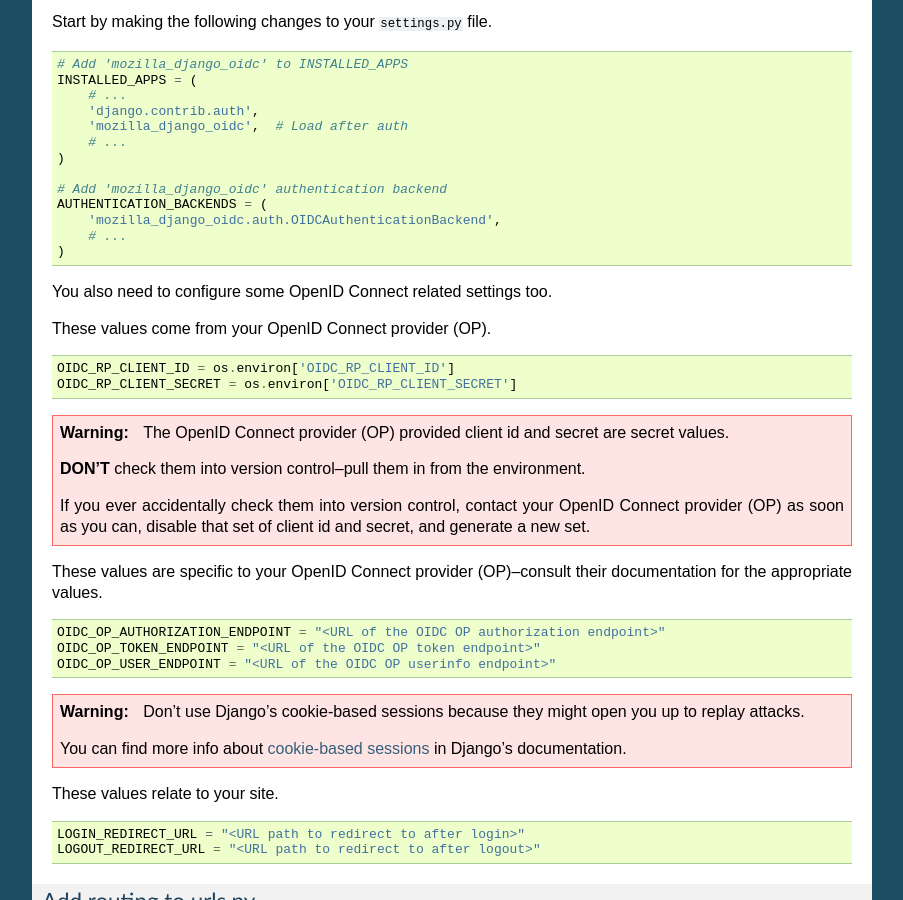
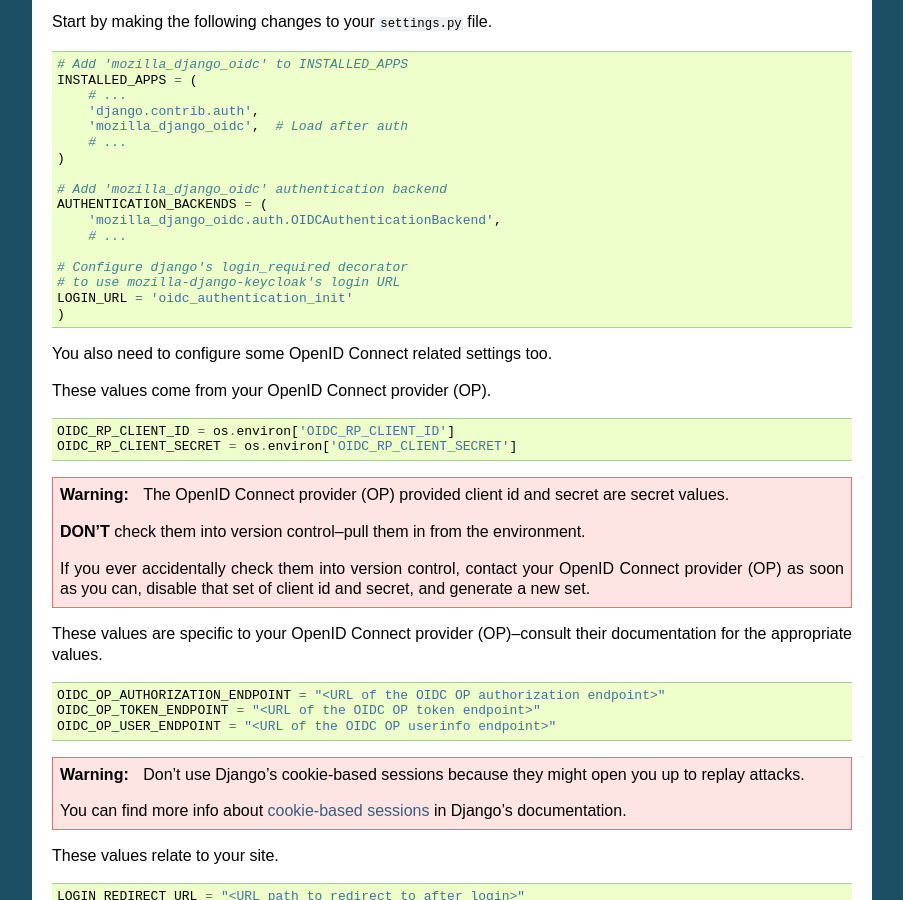
Before and after one commit to mozilla/mozilla-django-oidc, a Sphinx documentation site: the page built from docs/installation.rst, in a window 1280 px wide and 900 px high, scrolled down 1171 px. Shown: the whole window, without its empty margins (198-1101 px from the left). Built offline with Sphinx 7.4.7, drawn with Linux system fonts in a browser that asks for light colours; pages that are not in the unit, such as notebooks, are missing from menus.

Commit message:
Update installation.rst to set LOGIN_URL
Setting LOGIN_URL enables django's login_required decorator to use mozilla-django-keycloak's login URL.

```diff
--- a/docs/installation.rst
+++ b/docs/installation.rst
@@ -85,6 +85,10 @@
    AUTHENTICATION_BACKENDS = (
        'mozilla_django_oidc.auth.OIDCAuthenticationBackend',
        # ...
+
+   # Configure django's login_required decorator
+   # to use mozilla-django-keycloak's login URL
+   LOGIN_URL = 'oidc_authentication_init'
    )
 
 You also need to configure some OpenID Connect related settings too.
```
